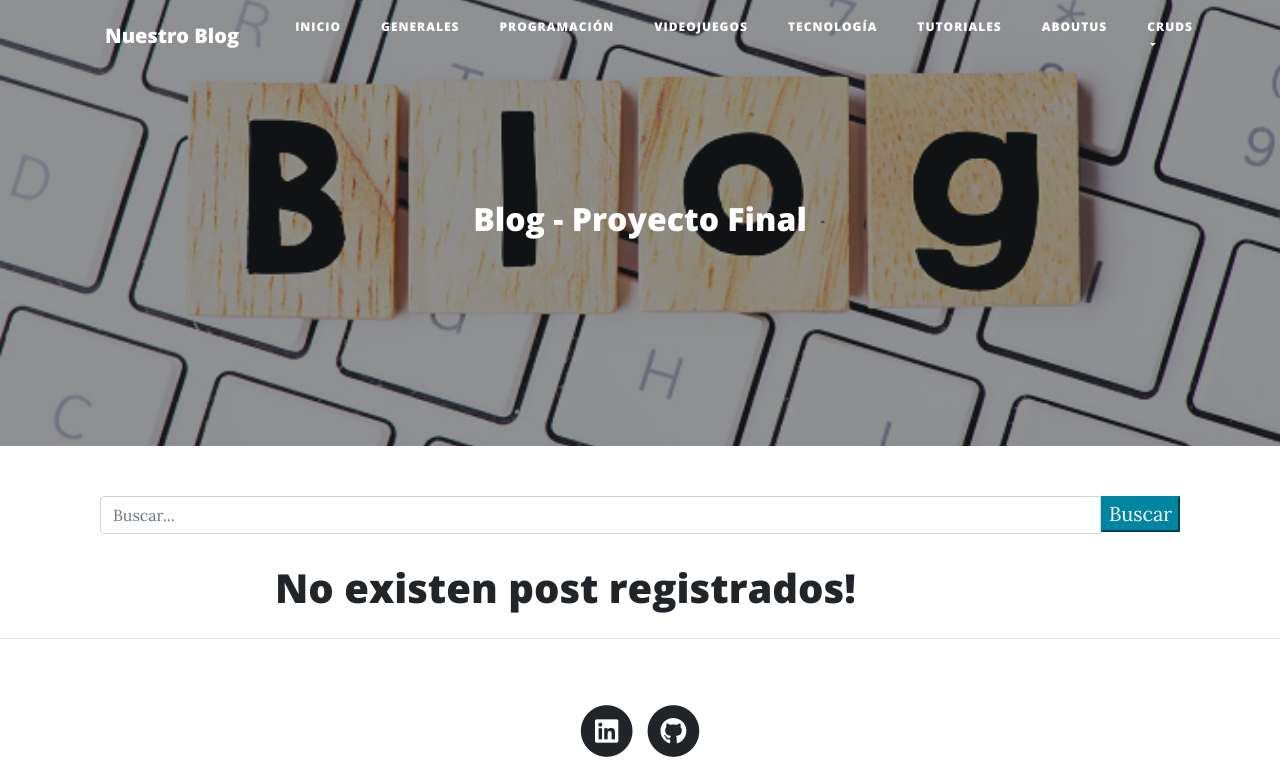
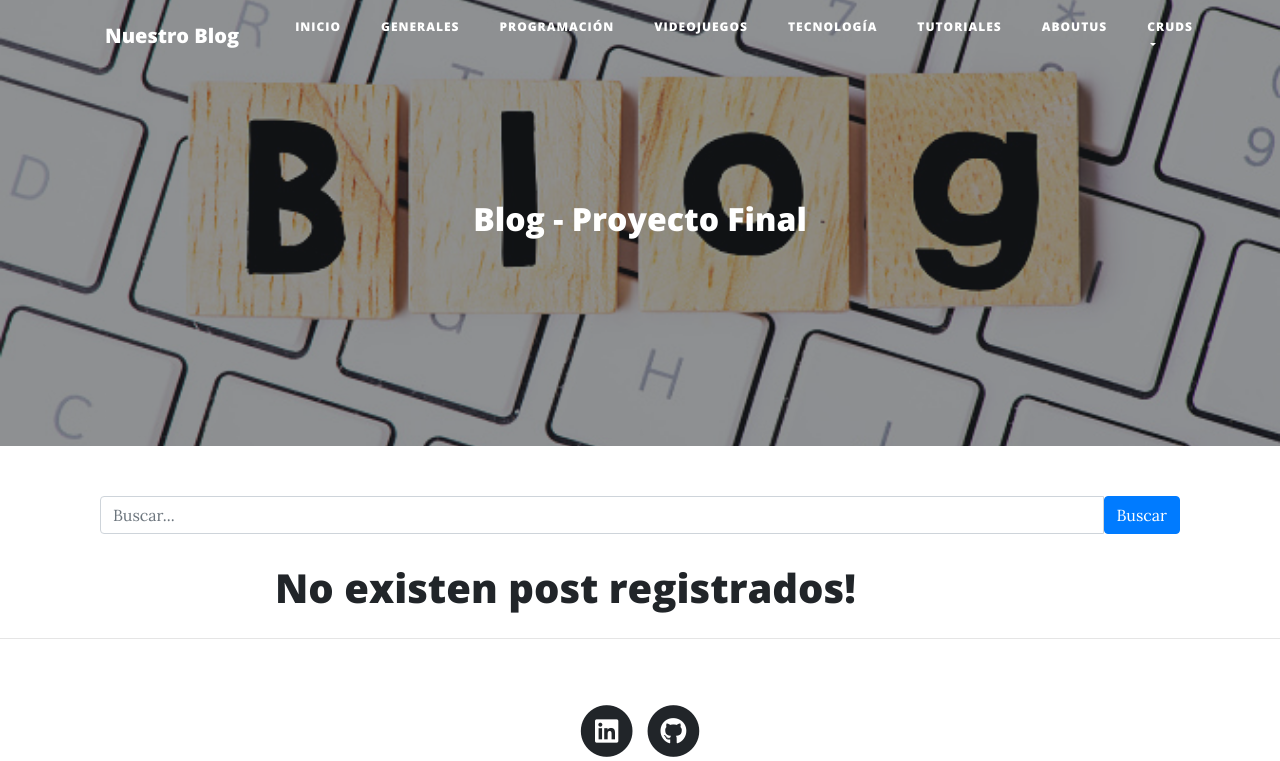
Before and after one commit to LSANGARI/ProyectoFinal, a Django app: page / in a window 1280 px wide. Shown: the top 761 px of the page. Run offline with Django 4.2, Linux system fonts and the light colour scheme; data that the repository does not hold is empty; some libraries are stand-ins or nearby versions.

Commit message:
style botenes boostrap

```diff
--- a/Django_Blog/Templates/index.html
+++ b/Django_Blog/Templates/index.html
@@ -125,7 +125,7 @@
                 <input type="text" class="form-control" placeholder="Buscar..." name="buscar" value = "{{ request.GET.buscar }}">
                 <span class="input-group-list">
                   <i class="icon icon-search"></i>
-                  <button type="submit" class="boton btn-primary">Buscar</button>
+                  <button type="submit" class="btn btn-primary">Buscar</button>
                 </span>
               </div>
             </div>
@@ -160,7 +160,7 @@
                         <p class="card-text text-primary text-truncate""> {{ post.contenido }}
 
                         </p>
-                        <a href="{% url 'Blog:detalle_post' post.slug %}" class="btn btn-info">Ver</a>
+                        <a href="{% url 'Blog:detalle_post' post.slug %}" class="btn btn-success">Ver</a>
 
                       </div>
                       {% if user.is_authenticated%}
--- a/Django_Blog/static/css/clean-blog.css
+++ b/Django_Blog/static/css/clean-blog.css
@@ -392,29 +392,3 @@ footer .copyright {
   margin-bottom: 0;
   text-align: center;
 }
-
-.btn {
-  font-size: 14px;
-  font-weight: 800;
-  padding: 15px 25px;
-  letter-spacing: 1px;
-  text-transform: uppercase;
-  border-radius: 0;
-  font-family: 'Open Sans', 'Helvetica Neue', Helvetica, Arial, sans-serif;
-}
-
-.btn-primary {
-  background-color: #0085A1;
-  border-color: #0085A1;
-}
-
-.btn-primary:hover, .btn-primary:focus, .btn-primary:active {
-  color: #fff;
-  background-color: #00657b !important;
-  border-color: #00657b !important;
-}
-
-.btn-lg {
-  font-size: 16px;
-  padding: 25px 35px;
-}
```
